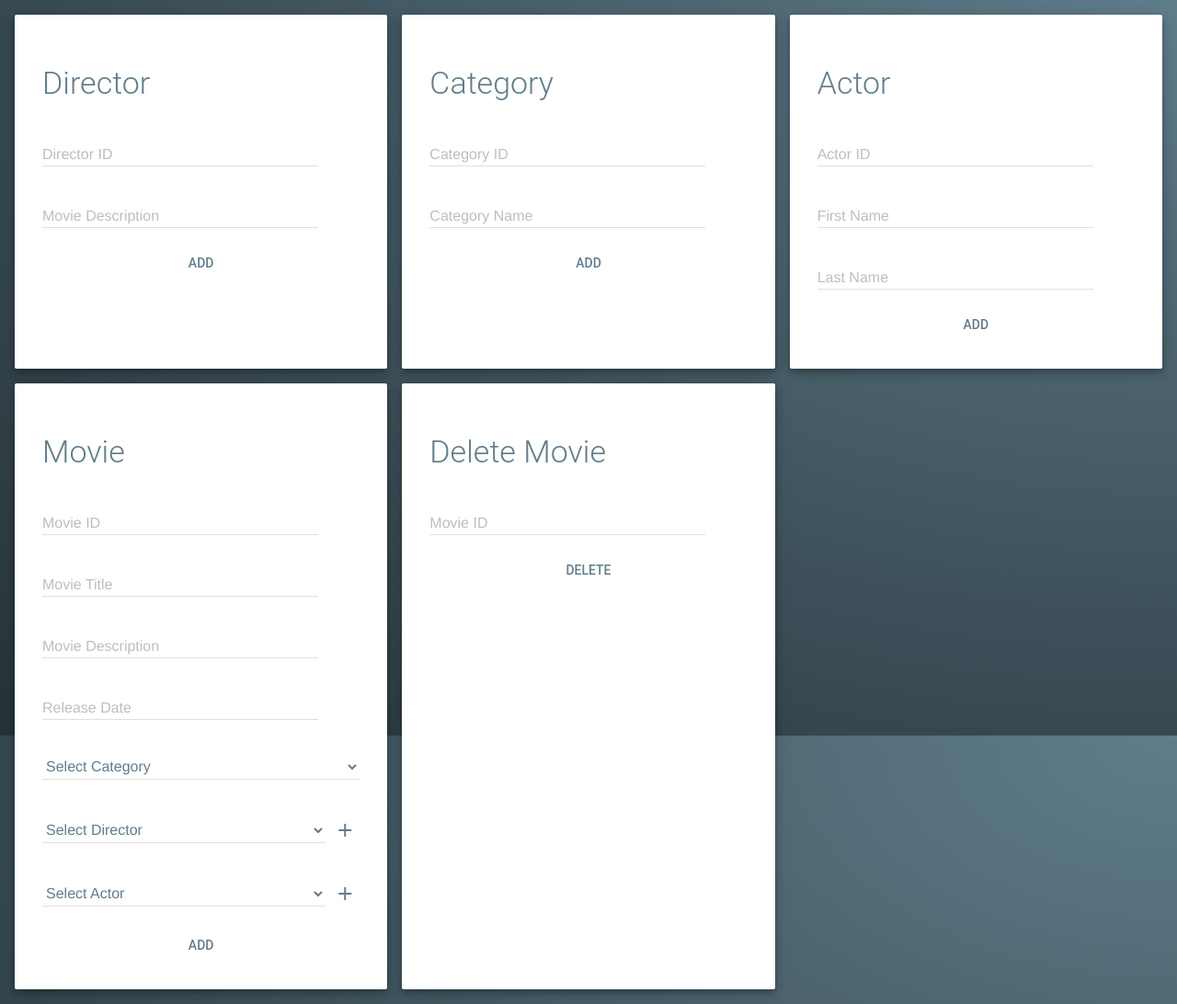
After one commit to TomislavKulusic/DatabaseFinal, a PHP site: template Project/application/pages/addMovie.php in a window 1280 px wide. The commit adds this page. Shown: the whole page at 92% size. Run offline with PHP 8.4, Linux system fonts and the light colour scheme; the template is opened without the code that fills it, so the values that code supplies are empty.

Commit message:
Added a lot of stuff

```diff
--- a/Project/application/configs/config.php
+++ b/Project/application/configs/config.php
@@ -1,7 +1,7 @@
 <?php
 
 $config = array(
-    "db"=>array(
+    "db" => array(
         "dbName" => "mydb",
         "username" => "root",
         "password" => "root",
@@ -10,10 +10,12 @@ $config = array(
 );
 
 defined("LIBRARY_PATH")
-    or define("LIBRARY_PATH", '../application/library/');
+or define("LIBRARY_PATH", '../application/library/');
 
 defined("TEMPLATES_PATH")
 or define("TEMPLATES_PATH", '../application/templates/');
 
 defined("PAGES_PATH")
 or define("PAGES_PATH", '../application/pages/');
+
+ini_set('session.save_path', realpath(dirname($_SERVER['DOCUMENT_ROOT']) . '/data/session'));
--- /dev/null
+++ b/Project/application/pages/addMovie.php
@@ -0,0 +1,115 @@
+<div id="addMovieForm">
+    <div class="mdl-grid">
+        <form class="mdl-cell mdl-cell--4-col mdl-card mdl-shadow--6dp">
+            <h3>Director</h3>
+            <div class="mdl-textfield mdl-js-textfield mdl-textfield--floating-label">
+                <input class="mdl-textfield__input" type="text" pattern="-?[0-9]*(\.[0-9]+)?" id="sample5">
+                <label class="mdl-textfield__label" for="sample5">Director ID</label>
+                <span class="mdl-textfield__error">Input is not a number!</span>
+            </div>
+            <div class="mdl-textfield mdl-js-textfield mdl-textfield--floating-label">
+                <input class="mdl-textfield__input" type="text" id="sample6">
+                <label class="mdl-textfield__label" for="sample6">Movie Description</label>
+            </div>
+            <button class="mdl-button mdl-js-button mdl-button--primary">
+                Add
+            </button>
+        </form>
+        <form class="mdl-cell mdl-cell--4-col mdl-card mdl-shadow--6dp">
+            <h3>Category</h3>
+            <div class="mdl-textfield mdl-js-textfield mdl-textfield--floating-label">
+                <input class="mdl-textfield__input" type="text" pattern="-?[0-9]*(\.[0-9]+)?" id="sample7">
+                <label class="mdl-textfield__label" for="sample7">Category ID</label>
+                <span class="mdl-textfield__error">Input is not a number!</span>
+            </div>
+            <div class="mdl-textfield mdl-js-textfield mdl-textfield--floating-label">
+                <input class="mdl-textfield__input" type="text" id="sample8">
+                <label class="mdl-textfield__label" for="sample8">Category Name</label>
+            </div>
+            <button class="mdl-button mdl-js-button mdl-button--primary">
+                Add
+            </button>
+        </form>
+        <form class="mdl-cell mdl-cell--4-col mdl-card mdl-shadow--6dp">
+            <h3>Actor</h3>
+            <div class="mdl-textfield mdl-js-textfield mdl-textfield--floating-label">
+                <input class="mdl-textfield__input" type="text" pattern="-?[0-9]*(\.[0-9]+)?" id="sample9">
+                <label class="mdl-textfield__label" for="sample9">Actor ID</label>
+                <span class="mdl-textfield__error">Input is not a number!</span>
+            </div>
+            <div class="mdl-textfield mdl-js-textfield mdl-textfield--floating-label">
+                <input class="mdl-textfield__input" type="text" id="sample10">
+                <label class="mdl-textfield__label" for="sample10">First Name</label>
+            </div>
+            <div class="mdl-textfield mdl-js-textfield mdl-textfield--floating-label">
+                <input class="mdl-textfield__input" type="text" id="sample11">
+                <label class="mdl-textfield__label" for="sample11">Last Name</label>
+            </div>
+            <button class="mdl-button mdl-js-button mdl-button--primary">
+                Add
+            </button>
+        </form>
+        <form class="mdl-cell mdl-cell--4-col mdl-card mdl-shadow--6dp">
+            <h3>Movie</h3>
+            <div class="mdl-textfield mdl-js-textfield mdl-textfield--floating-label">
+                <input class="mdl-textfield__input" type="text" pattern="-?[0-9]*(\.[0-9]+)?" id="sample1">
+                <label class="mdl-textfield__label" for="sample1">Movie ID</label>
+                <span class="mdl-textfield__error">Input is not a number!</span>
+            </div>
+            <div class="mdl-textfield mdl-js-textfield mdl-textfield--floating-label">
+                <input class="mdl-textfield__input" type="text" id="sample2">
+                <label class="mdl-textfield__label" for="sample2">Movie Title</label>
+            </div>
+            <div class="mdl-textfield mdl-js-textfield mdl-textfield--floating-label">
+                <input class="mdl-textfield__input" type="text" id="sample3">
+                <label class="mdl-textfield__label" for="sample3">Movie Description</label>
+            </div>
+            <div class="mdl-textfield mdl-js-textfield mdl-textfield--floating-label">
+                <input class="mdl-textfield__input" type="text" pattern="^(\d{1,2})-(\d{1,2})-(\d{4})$" id="sample12">
+                <label class="mdl-textfield__label" for="sample12">Release Date</label>
+                <span class="mdl-textfield__error">Input is not a date!</span>
+            </div>
+            <label class="selectors">
+                <select>
+                    <option>Select Category</option>
+                </select>
+                <!--<button class="mdl-button mdl-js-button mdl-button--icon" type=button
+                    onclick="addSelect(this.parentElement, 'Category')" id="addCategoryB">
+                    <i class="material-icons">add_circe_outline</i>
+                </button>-->
+            </label>
+            <label class="selectors">
+                <select>
+                    <option>Select Director</option>
+                </select>
+                <button class="mdl-button mdl-js-button mdl-button--icon" type=button
+                        onclick="addSelect(this.parentElement, 'Director')" id="addDirectorB">
+                    <i class="material-icons">add_circe_outline</i>
+                </button>
+            </label>
+            <label class="selectors">
+                <select>
+                    <option>Select Actor</option>
+                </select>
+                <button class="mdl-button mdl-js-button mdl-button--icon" type=button
+                        onclick="addSelect(this.parentElement, 'Actor')" id="addActorB">
+                    <i class="material-icons">add_circe_outline</i>
+                </button>
+            </label>
+            <button class="mdl-button mdl-js-button mdl-button--primary">
+                Add
+            </button>
+        </form>
+        <form class="mdl-cell mdl-cell--4-col mdl-card mdl-shadow--6dp">
+            <h3>Delete Movie</h3>
+            <div class="mdl-textfield mdl-js-textfield mdl-textfield--floating-label">
+                <input class="mdl-textfield__input" type="text" pattern="-?[0-9]*(\.[0-9]+)?" id="sample30">
+                <label class="mdl-textfield__label" for="sample30">Movie ID</label>
+                <span class="mdl-textfield__error">Input is not a number!</span>
+            </div>
+            <button class="mdl-button mdl-js-button mdl-button--primary">
+                Delete
+            </button>
+        </form>
+    </div>
+</div>
--- a/Project/application/templates/footer.php
+++ b/Project/application/templates/footer.php
@@ -8,5 +8,5 @@
 
 ?>
     </body>
-    <script src="js/script.js\"></script>
+    <script src="js/script.js"></script>
 </html>
--- a/Project/public/css/style.css
+++ b/Project/public/css/style.css
@@ -1,11 +1,81 @@
 body {
-    background: radial-gradient(at top right, #607D8B, #263238);
+    background: radial-gradient(at top right, #607D8B, #263238) fixed;
 }
 
 h3 {
     color: white;
     font-weight: 300 !important;
 }
+/**
+ * LOGIN
+ */
+
+#loginForm {
+    position: absolute;
+    transform: translate(-50%, -50%);
+    left: 50%;
+    top: 70%;
+}
+
+#img1 {
+    height: 200px;
+    background: url("../img/thaddaeus-lim-40018.jpg") center / cover;
+}
+
+#login {
+    margin-left: 20px;
+    background: whitesmoke;
+    height: 500px;
+    width: 430px;
+}
+
+/**
+ * AddMovie page
+ */
+
+#addMovieForm .mdl-card {
+    padding: 30px;
+}
+
+#addMovieForm form {
+    display: flex;
+    flex-direction: column;
+}
+
+#addMovieForm, #addMovieForm h3, .mdl-tabs, input {
+    color: #607D8B;
+}
+
+#addMovieForm select {
+    border: none;
+    border-bottom: 1px solid rgba(0,0,0,.12);
+    display: block;
+    font-size: 16px;
+    font-family: "Helvetica","Arial",sans-serif;
+    padding: 4px 0;
+    width: 100%;
+    background: 0 0;
+    text-align: left;
+    color: inherit;
+    margin: 17px 0 24px;
+}
+
+#addMovieForm select:focus {
+    outline:none;
+}
+
+.selectors {
+    display: flex;
+}
+
+.selectors button {
+    margin-top: 15px;
+    margin-left: 5px;
+}
+
+/**
+ *
+ */
 
 #box {
     color: white;
@@ -31,14 +101,8 @@ h3 {
     color: rgba(255,255,255,0.9);
 }
 
-#text, #login {
+#text {
     width: 500px;
-}
-
-#login {
-    margin-left: 20px;
-    background: whitesmoke;
-    height: 500px;
 }
 
 .vignette {
--- a/Project/public/js/script.js
+++ b/Project/public/js/script.js
@@ -1,3 +1,27 @@
-/**
- * Created by Frano on 14. 4. 2017..
- */
+function addSelect(element, what) {
+    document.getElementById("add" + what + "B").remove();
+
+    var label = document.createElement("label");
+
+    var select = document.createElement("select");
+    select.appendChild(new Option("Select " + what));
+
+    label.appendChild(select);
+    label.className = "selectors";
+
+    var button = document.createElement("button");
+    button.className = "mdl-button mdl-js-button mdl-button--icon";
+    button.type = "button";
+    button.setAttribute("onclick", "addSelect(this.parentElement, '" + what + "')");
+    button.id = "add" + what + "B";
+
+    var i = document.createElement("i");
+    i.className = "material-icons";
+    i.appendChild(document.createTextNode("add_circe_outline"));
+
+    button.appendChild(i);
+
+    label.appendChild(button);
+
+    element.parentElement.insertBefore(label, element.nextSibling);
+}
```
Also changed, not shown: Project/application/library/Movie.php (+16 -32 lines), Project/application/pages/landing.php (deleted, +0 -18 lines), Project/application/pages/login.php (added, +77 -0 lines), Project/public/index.php (+17 -10 lines), 1 other file.
